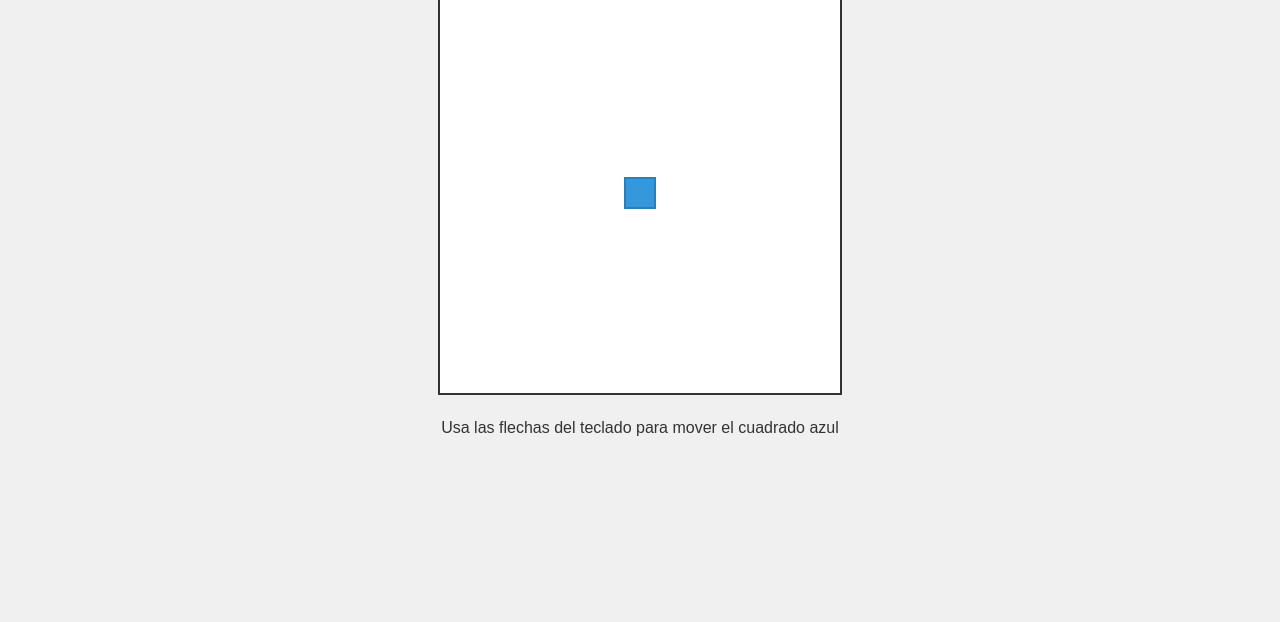
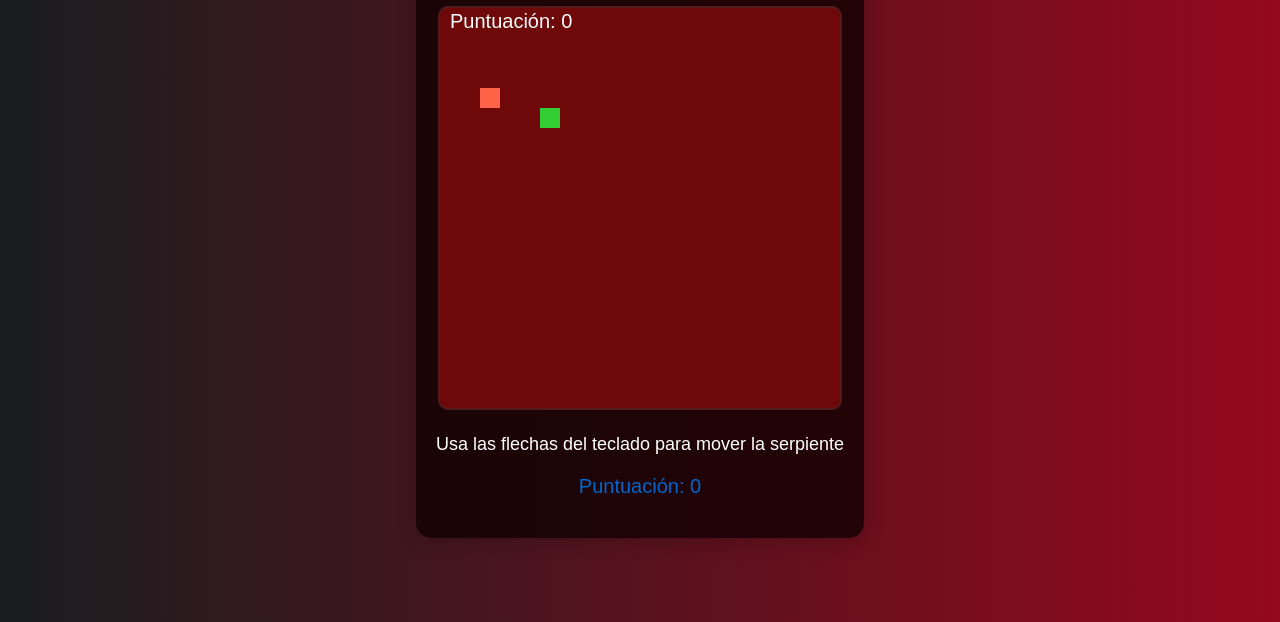
Before and after one commit to LuisCalleLazo/Programacion_Grafica_II_clase_8, a plain HTML site: page index.html in a window 1280 px wide. Shown: the part 178-800 px from the top of the page. Drawn offline with Linux system fonts and the light colour scheme.

Commit message:
practica 8 h3

```diff
--- a/index.html
+++ b/index.html
@@ -3,14 +3,18 @@
 <head>
     <meta charset="UTF-8">
     <meta name="viewport" content="width=device-width, initial-scale=1.0">
-    <title>Juego 2D con Canvas</title>
+    <title>Juego de la Vivorita</title>
     <link rel="stylesheet" href="style.css">
 </head>
 <body>
     <div class="game-container">
+        <h1>¡Juego de la Vivorita!</h1>
         <canvas id="gameCanvas" width="400" height="400"></canvas>
         <div id="instructions">
-            <p>Usa las flechas del teclado para mover el cuadrado azul</p>
+            <p>Usa las flechas del teclado para mover la serpiente</p>
+        </div>
+        <div id="scoreboard">
+            <p>Puntuación: <span id="score">0</span></p>
         </div>
     </div>
 
--- a/script.js
+++ b/script.js
@@ -1,58 +1,93 @@
 const canvas = document.getElementById("gameCanvas");
 const ctx = canvas.getContext("2d");
 
-const player = {
-    x: canvas.width / 2 - 15,
-    y: canvas.height / 2 - 15,
-    size: 30,
-    speed: 5,
-    color: "#3498db"
-};
+const box = 20;
+let snake = [{ x: box * 5, y: box * 5 }];
+let direction = { x: 0, y: 0 };
+let food = spawnFood();
+let score = 0;
 
-const keys = {
-    ArrowUp: false,
-    ArrowDown: false,
-    ArrowLeft: false,
-    ArrowRight: false
-};
+
+function spawnFood() {
+    return {
+        x: Math.floor(Math.random() * (canvas.width / box)) * box,
+        y: Math.floor(Math.random() * (canvas.height / box)) * box
+    };
+}
+
 
 document.addEventListener("keydown", (e) => {
-    if (keys.hasOwnProperty(e.key)) {
-        keys[e.key] = true;
+    if (e.key === "ArrowUp" && direction.y === 0) {
+        direction = { x: 0, y: -box };
+    } else if (e.key === "ArrowDown" && direction.y === 0) {
+        direction = { x: 0, y: box };
+    } else if (e.key === "ArrowLeft" && direction.x === 0) {
+        direction = { x: -box, y: 0 };
+    } else if (e.key === "ArrowRight" && direction.x === 0) {
+        direction = { x: box, y: 0 };
     }
 });
 
-document.addEventListener("keyup", (e) => {
-    if (keys.hasOwnProperty(e.key)) {
-        keys[e.key] = false;
-    }
-});
 
 function update() {
-    if (keys.ArrowUp) player.y -= player.speed;
-    if (keys.ArrowDown) player.y += player.speed;
-    if (keys.ArrowLeft) player.x -= player.speed;
-    if (keys.ArrowRight) player.x += player.speed;
+    const head = { x: snake[0].x + direction.x, y: snake[0].y + direction.y };
 
-    player.x = Math.max(0, Math.min(canvas.width - player.size, player.x));
-    player.y = Math.max(0, Math.min(canvas.height - player.size, player.y));
+
+    if (head.x === food.x && head.y === food.y) {
+        score++;
+        food = spawnFood();
+    } else {
+        snake.pop();
+    }
+
+
+    snake.unshift(head);
+
+
+    if (head.x < 0 || head.x >= canvas.width || head.y < 0 || head.y >= canvas.height || collision(head)) {
+        alert("¡Game Over! Tu puntuación: " + score);
+        document.location.reload();
+    }
 }
+
+
+function collision(head) {
+    for (let i = 1; i < snake.length; i++) {
+        if (head.x === snake[i].x && head.y === snake[i].y) {
+            return true;
+        }
+    }
+    return false;
+}
+
 
 function draw() {
     ctx.clearRect(0, 0, canvas.width, canvas.height);
 
-    ctx.fillStyle = player.color;
-    ctx.fillRect(player.x, player.y, player.size, player.size);
+    // Dibuja la comida
+    ctx.fillStyle = "rgb(255, 99, 71)";
+    ctx.fillRect(food.x, food.y, box, box);
 
-    ctx.strokeStyle = "#2980b9";
-    ctx.lineWidth = 2;
-    ctx.strokeRect(player.x, player.y, player.size, player.size);
+    // Dibuja la serpiente
+    for (let i = 0; i < snake.length; i++) {
+        ctx.fillStyle = i === 0 ? "rgb(50, 205, 50)" : "rgb(34, 139, 34)";
+        ctx.fillRect(snake[i].x, snake[i].y, box, box);
+    }
+
+    // Dibuja la puntuación
+    ctx.fillStyle = "rgb(255, 255, 255)";
+    ctx.font = "20px Arial";
+    ctx.fillText("Puntuación: " + score, 10, 20);
+
+    document.getElementById("score").innerText = score;
 }
+
+
 
 function gameLoop() {
     update();
     draw();
-    requestAnimationFrame(gameLoop);
+    setTimeout(gameLoop, 100);
 }
 
 gameLoop();
--- a/style.css
+++ b/style.css
@@ -4,20 +4,37 @@ body {
     justify-content: center;
     align-items: center;
     height: 100vh;
-    background-color: #f0f0f0;
-    font-family: Arial, sans-serif;
+    background: linear-gradient(to right, rgb(25, 29, 31), rgb(149, 8, 29));
+    font-family: 'Arial', sans-serif;
 }
 
 .game-container {
     text-align: center;
+    background-color: rgba(17, 1, 1, 0.8);
+    border-radius: 15px;
+    padding: 20px;
+    box-shadow: 0 4px 20px rgba(0, 0, 0, 0.2);
+}
+
+h1 {
+    color: rgb(255, 69, 0);
 }
 
 #gameCanvas {
-    background-color: white;
-    border: 2px solid #333;
+    background: rgb(111, 9, 9);
+    border: 2px solid rgb(84, 27, 27);
+    border-radius: 10px;
+    color: white;
 }
 
 #instructions {
     margin-top: 20px;
-    color: #333;
+    color: white;
+    font-size: 18px;
 }
+
+#scoreboard {
+    margin-top: 10px;
+    font-size: 20px;
+    color: rgb(0, 102, 204);
+}
```
